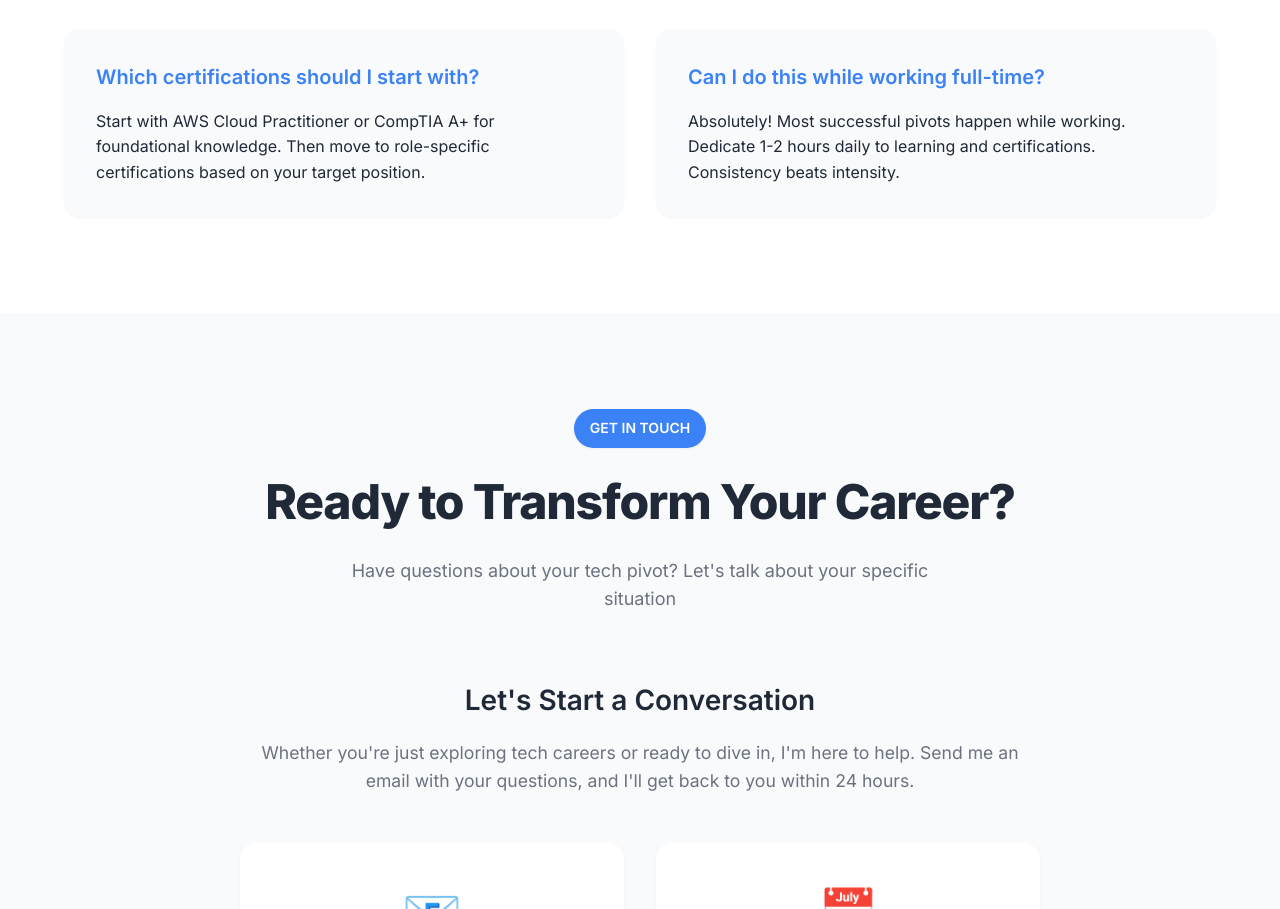
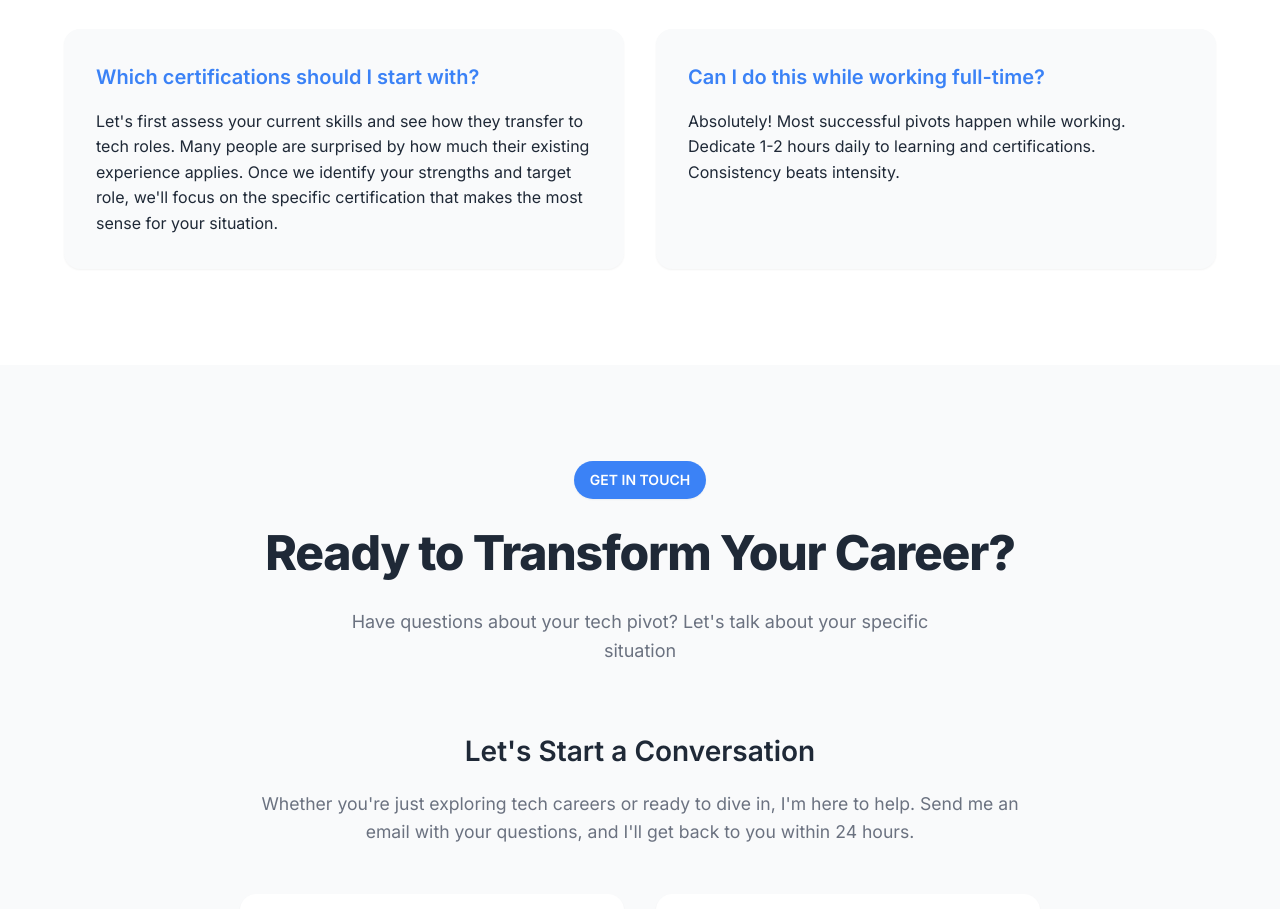
Before and after one commit to ptokito/https-careerpivoting.com-, a website: page index.html in a window 1280 px wide. Shown: the part 7059-7968 px from the top of the page. Drawn offline with Linux system fonts and the light colour scheme.

Commit message:
Update FAQ to focus on skills assessment before certifications

```diff
--- a/index.html
+++ b/index.html
@@ -1347,7 +1347,7 @@
                 </div>
                 <div class="faq-item">
                     <h3>Which certifications should I start with?</h3>
-                    <p>Start with AWS Cloud Practitioner or CompTIA A+ for foundational knowledge. Then move to role-specific certifications based on your target position.</p>
+                    <p>Let's first assess your current skills and see how they transfer to tech roles. Many people are surprised by how much their existing experience applies. Once we identify your strengths and target role, we'll focus on the specific certification that makes the most sense for your situation.</p>
                 </div>
                 <div class="faq-item">
                     <h3>Can I do this while working full-time?</h3>
```
